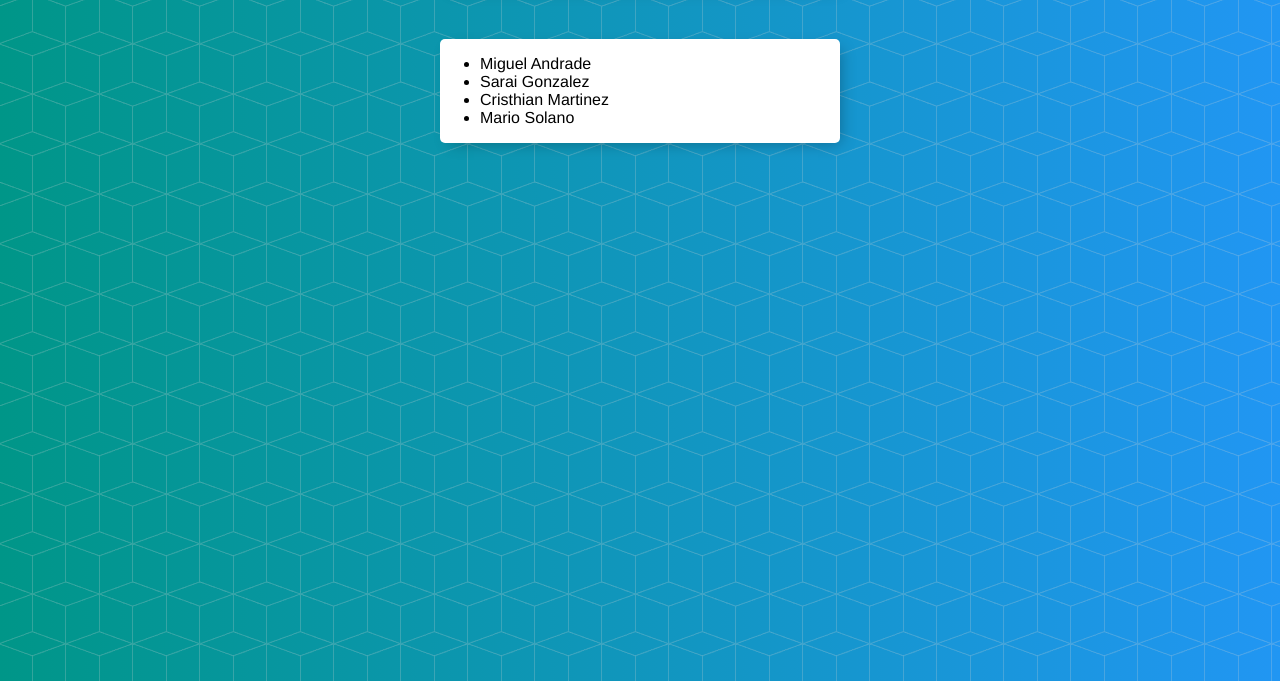
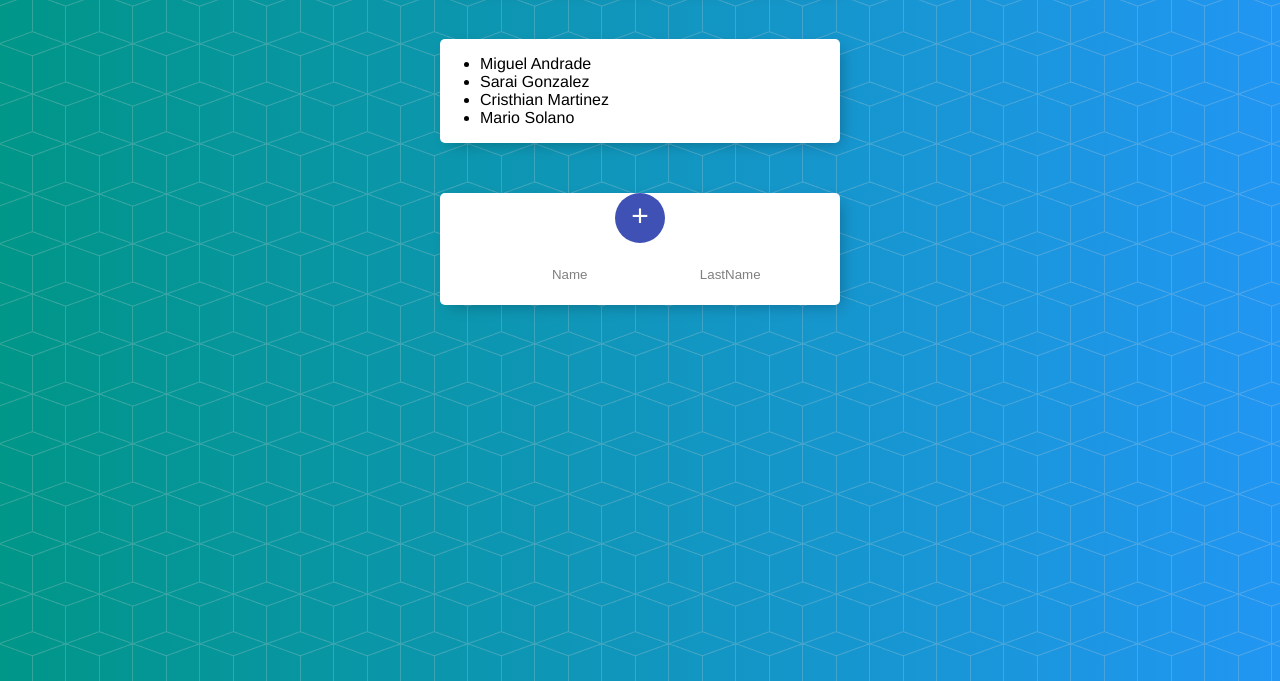
Before and after one commit to Mike-std-cpu/JS_Basic, a plain HTML site: page LTC-JS/JS-ListadoPersonas/index.html in a window 1280 px wide. Shown: the part 119-800 px from the top of the page. Drawn offline with Linux system fonts and the light colour scheme.

Commit message:
Agregacion de nombres y apellidos desde un input externo

```diff
--- a/LTC-JS/JS-ListadoPersonas/app/app.js
+++ b/LTC-JS/JS-ListadoPersonas/app/app.js
@@ -14,3 +14,20 @@ function showPersonas(){
     }
     document.getElementById('personas').innerHTML = text;
 }
+
+function agregarPerson(){
+    const forma = document.forms['forma']; // Recuperamos los objetos del forms
+    const name = forma['name'];
+    const lastName = forma['lastName'];
+    if(name.value != '' && lastName != ''){
+        const persona = new Persona(name.value, lastName.value);
+        console.log(persona)
+        Personas.push(persona);
+        showPersonas();
+    }else{
+        alert("Campos Vacios, Agregue un nombre y un apellido.👻")
+    }
+
+
+
+}
--- a/LTC-JS/JS-ListadoPersonas/index.html
+++ b/LTC-JS/JS-ListadoPersonas/index.html
@@ -1,5 +1,6 @@
 <!DOCTYPE html>
 <html lang="en">
+
 <head>
     <meta charset="UTF-8">
     <meta http-equiv="X-UA-Compatible" content="IE=edge">
@@ -7,6 +8,7 @@
     <title>Listado de Personas.</title>
     <link href="./css/style.css" rel="stylesheet">
 </head>
+
 <body onload="showPersonas()">
     <div class="contenedor" id="cabecero">
         <h1> Lista de personas 🙍🙍‍♀️</h1>
@@ -18,7 +20,20 @@
             </ul>
         </div>
     </div>
+
+    <div class="contenedor">
+        <div style="text-align: center ;">
+            <button style="cursor: pointer;" onclick="agregarPerson()">+</button>
+        </div>
+        <form id='forma'>
+            <input type="text" placeholder="Name" id="name"/>
+            <input type="text" placeholder="LastName" id="lastName"/>
+        </form>
+    </div>
+
+
     <script src="./app/persona.js"></script>
     <script src="./app/app.js"></script>
 </body>
+
 </html>
```
